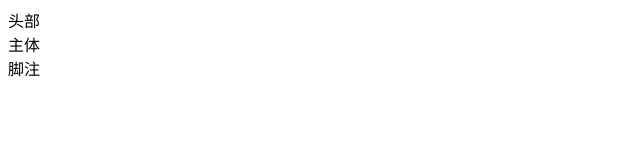
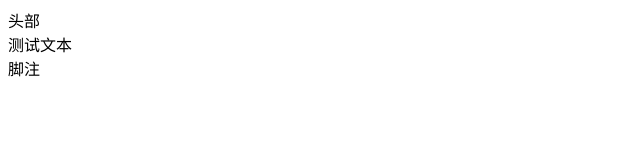
Before and after one commit to Edison-Liao/version, a plain HTML site: page index.html in a window 1280 px wide. Shown: the full height of the page, 0-640 px from the left. Drawn offline with Linux system fonts and the light colour scheme.

Commit message:
为索引文件编写了基本结构

```diff
--- a/index.html
+++ b/index.html
@@ -11,7 +11,7 @@
 <body>
     <header>头部</header>
     <main>
-        主体
+        <div>测试文本</div>
     </main>
     <footer>脚注</footer>
 </body>
```
